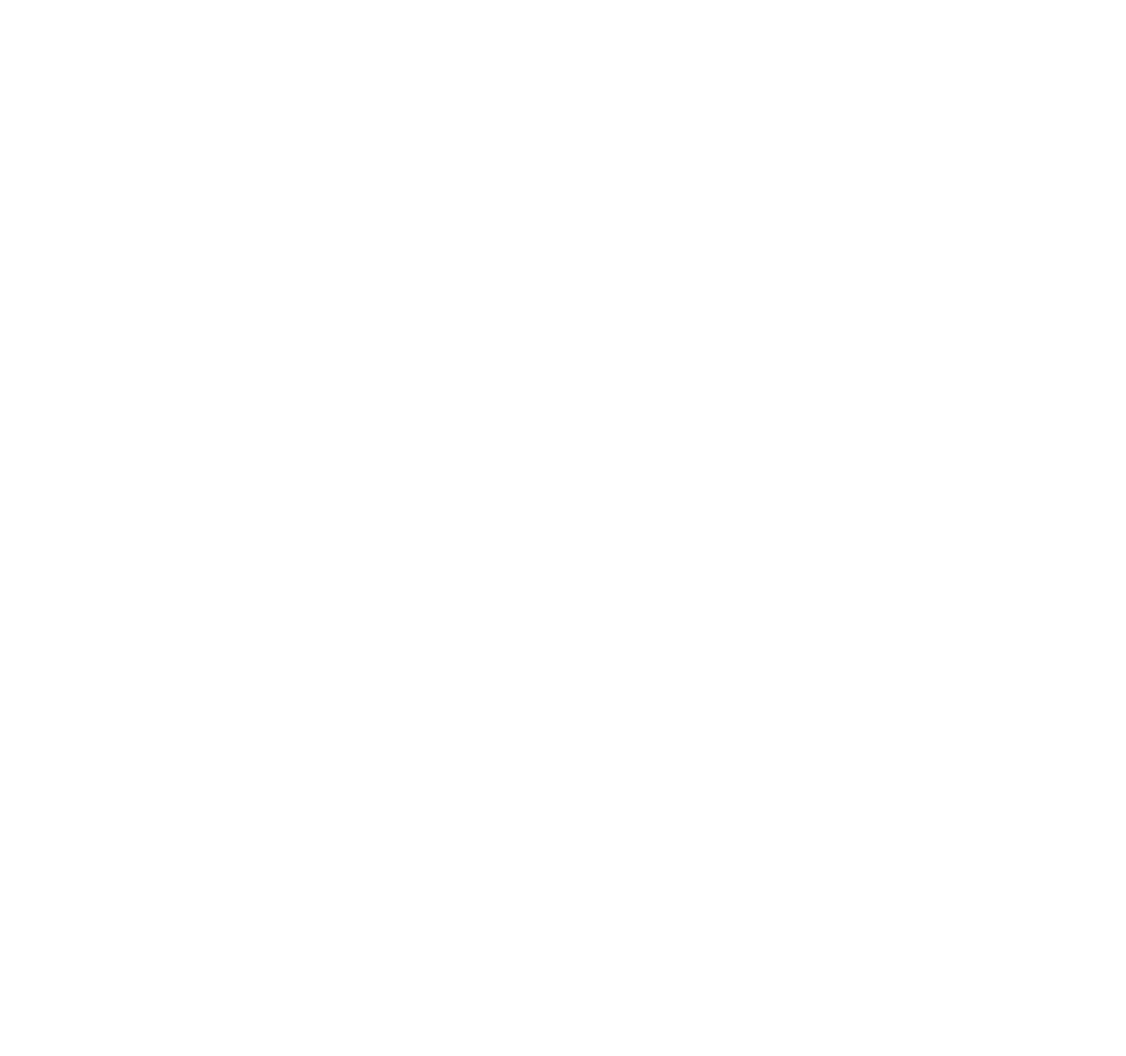
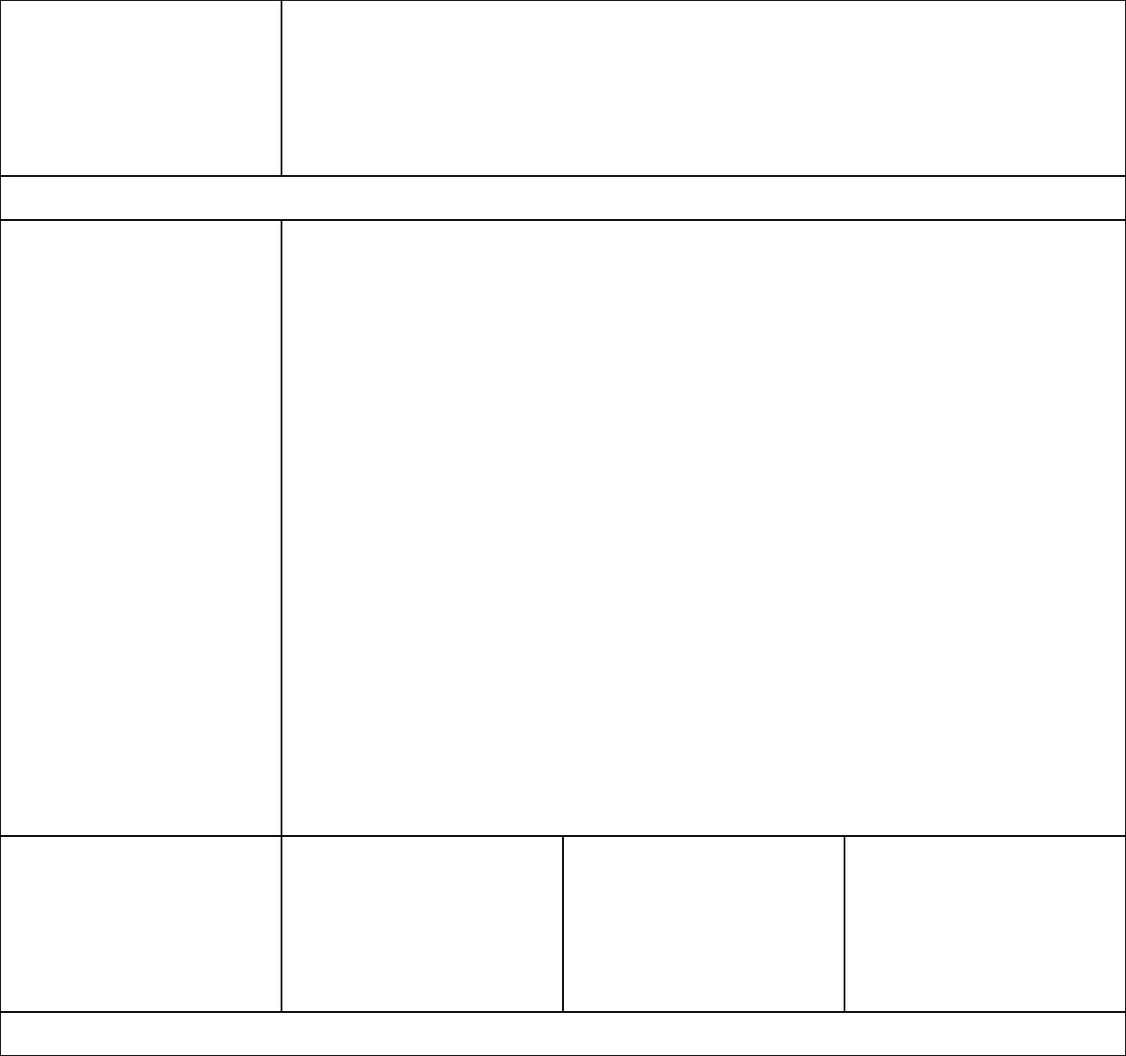
Before and after one commit to raihanuddin561/LayoutByHtmlCss, a plain HTML site: page index.html in a window 1280 px wide. Shown: the whole page at 88% size. Before the commit the page ends 800 px from the top, so only its background shows below. Drawn offline with Linux system fonts and the light colour scheme.

Commit message:
css updated by raihan

```diff
--- a/index.html
+++ b/index.html
@@ -6,6 +6,20 @@
 	<link rel="stylesheet" type="text/css" href="style.css">
 </head>
 <body>
+	<div class="col-3 header-height"></div>
+	<div class="col-9 header-height"></div>
+
+	<div class="col-12 menu-height"></div>
+
+	<div class="col-3 content-height"></div>
+	<div class="col-9 content-height"></div>
+
+	<div class="col-3 smallfooter-height"></div>
+	<div class="col-3 smallfooter-height"></div>
+	<div class="col-3 smallfooter-height"></div>
+	<div class="col-3 smallfooter-height"></div>
+
+	<div class="col-12 footer-height"></div>
 
 </body>
 </html>
--- a/style.css
+++ b/style.css
@@ -0,0 +1,69 @@
+*{
+	margin: 0;
+	padding: 0;
+
+}
+
+
+
+.header-height{
+	height: 200px;
+}
+.menu-height{
+	height: 50px;
+}
+.content-height{
+	height: 700px;
+}
+.smallfooter-height{
+	height: 200px;
+}
+.footer-height{
+	height: 50px;
+}
+
+
+.col-1{
+	width: 8.33%;
+}
+
+.col-2{
+	width: 16.66%;
+}
+.col-3{
+	width: 25%;
+
+}
+.col-4{
+	width: 33.33%;
+}
+.col-5{
+	width: 41.66%;
+}
+.col-6{
+	width: 50%;
+}
+.col-7{
+	width: 58.33%;
+}
+.col-8{
+	width: 66.66%;
+}
+.col-9{
+	width: 75%;
+}
+.col-10{
+	width: 83.33%;
+}
+.col-11{
+	width: 91.66%;
+}
+.col-12{
+	width: 100%;
+}
+[class*='col-']{
+	float: left;
+	border:1px solid;
+	box-sizing: border-box;
+
+}
```
